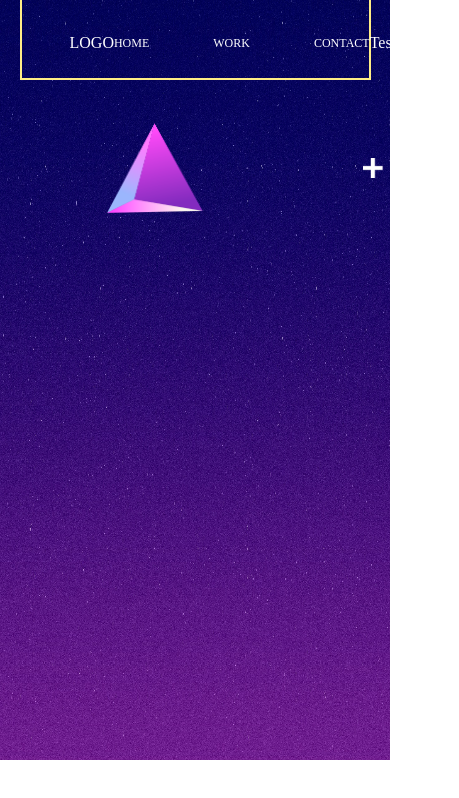
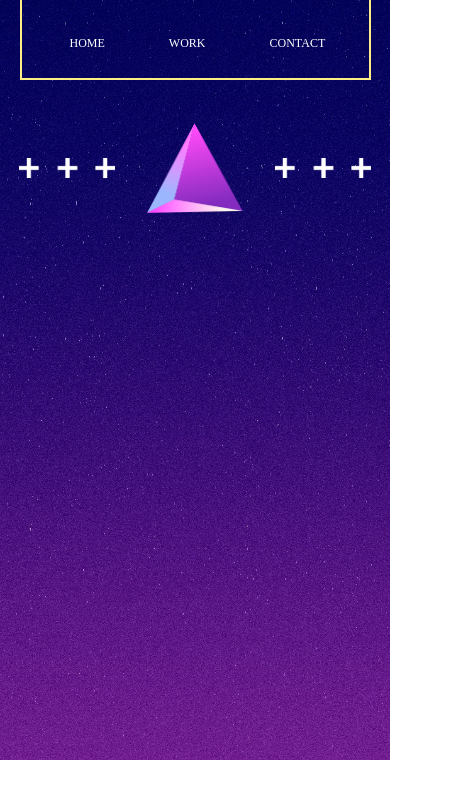
Before and after one commit to aleksasdev/website-2, a React (Create React App) app: page / in a window 390 px wide. Shown: the top 798 px of the page, 459 px wide, since content can reach past the window. Built offline with nearby package versions, Linux system fonts and the light colour scheme; the HTML template or start-up script is replaced by a standard one; a web font is replaced by a local one.

Commit message:
added responsiveness

```diff
--- a/src/components/Header/header.css
+++ b/src/components/Header/header.css
@@ -2,10 +2,11 @@
     height: 40rem;
     width: 100%;
     display: flex;
-    justify-content: center;
+    align-items: center;
     gap: 5rem;
     text-align: center;
     padding-top: 2rem;
+    flex-direction: column;
 }
 
 .header-bg {
@@ -28,11 +29,16 @@
 /* First layer */
 .header-first-layer {
     height: 7rem;
-    width: 100%;
     gap: 10rem;
 }
 .header-first-layer img{
     width: 6rem;
+}
+
+@media (max-width: 40em) {
+    .header-first-layer {
+        gap: 2rem;
+    }
 }
 
 /* Second layer */
--- a/src/components/Navbar/navbar.css
+++ b/src/components/Navbar/navbar.css
@@ -26,3 +26,12 @@
     display: flex;
     gap: 4rem;
 }
+
+@media (max-width: 40em) {
+    .navbar-logo {
+        display: none;
+    }
+    .nav-icons {
+        display: none;
+    }
+}
--- a/src/components/Navbar/navbar.js
+++ b/src/components/Navbar/navbar.js
@@ -4,14 +4,15 @@ import './navbar.css'
 const Navbar = () => {
   return (
     <div className='navbar-container'>
-        <div className='navbar-button'>LOGO</div>
+
+        <div className='navbar-logo'>LOGO</div>
         <div className='nav-buttons-container'>
           <div id='nav-button'>HOME</div>
           <div id='nav-button'>WORK</div>
           <div id='nav-button'>CONTACT</div>
 
         </div>
-        <div className='navbar-button'>Test</div>
+        <div className='nav-icons'>TEST</div>
     </div>
   )
 }
--- a/src/index.css
+++ b/src/index.css
@@ -31,3 +31,9 @@ h1 {
   --secondary-color: 86, 99, 247;
   --third-color: 88, 101, 242;
 }
+
+@media (min-width: 2000px) {
+  html {
+    font-size: 1.5em;
+  }
+}
```
